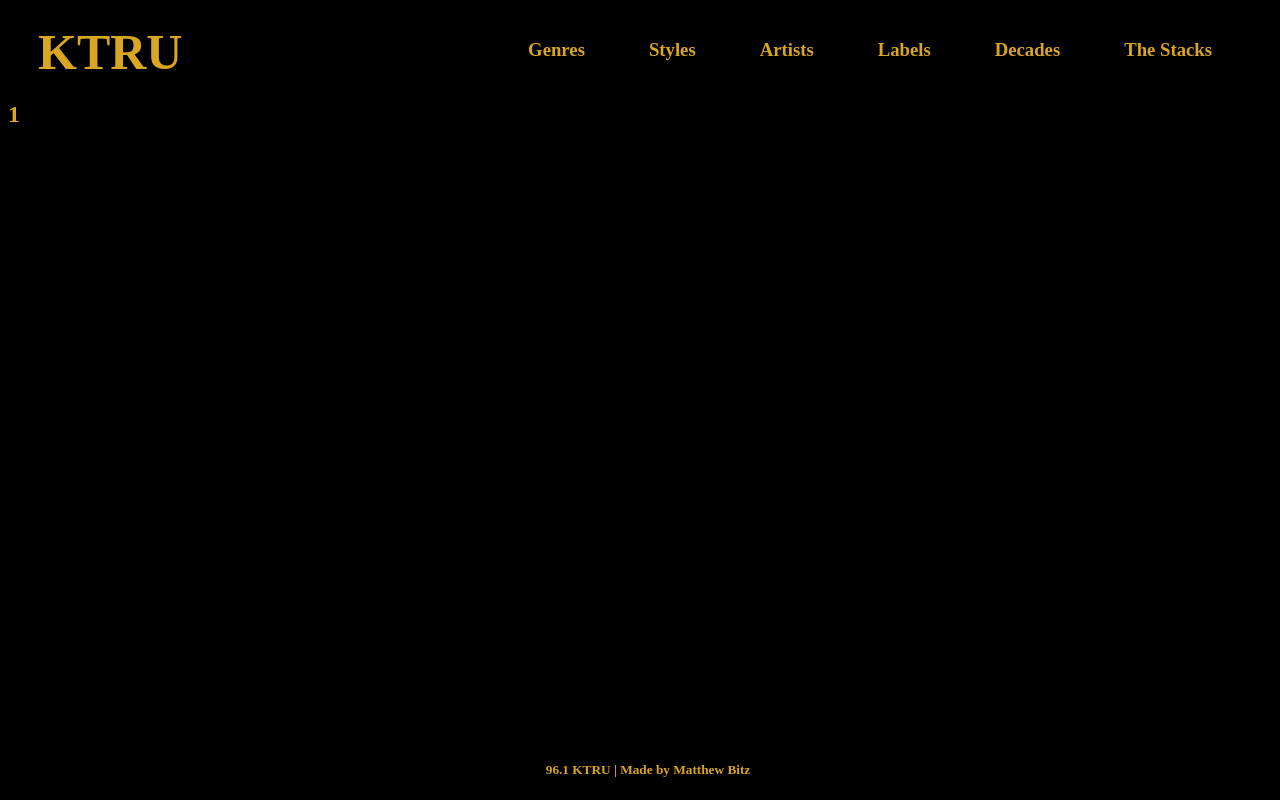
After one commit to matthewlbitz/ktrustacks, a Flask app: page /1 in a window 1280 px wide. The commit adds this page. Run offline with Flask 3, Linux system fonts and the light colour scheme.

Commit message:
Added hyperlinks to the navbar sections

```diff
--- a/app.py
+++ b/app.py
@@ -4,4 +4,8 @@ app = Flask(__name__)
 
 @app.route('/')
 def main():
-    return render_template('index.html')
+    return render_template('base.html')
+
+@app.route('/<section>')
+def genres(section):
+    return render_template('search_section.html', section=section)
--- a/static/styles.css
+++ b/static/styles.css
@@ -13,7 +13,11 @@ h1 {
     padding-top: 15px;
 }
 
-h6 {
+h2 {
+    color: goldenrod;
+}
+
+h5 {
     color: goldenrod;
 }
 
@@ -25,6 +29,10 @@ ul {
 li {
     padding-left: 30px;
     padding-right: 30px;
+}
+
+li:hover {
+    color: grey;
 }
 
 body {
@@ -44,3 +52,9 @@ h6 {
     text-align: center;
     float: center;
 }
+
+a {
+    text-decoration: none;
+    color: inherit;
+    cursor: pointer;
+}
--- /dev/null
+++ b/templates/base.html
@@ -0,0 +1,23 @@
+<!DOCTYPE html>
+<html>
+    <head>
+        <link rel="stylesheet" href="../static/styles.css">
+    </head>
+    <body>
+        <nav>
+        <h1>KTRU</h1>
+        <ul>
+            <li><a href="/genres"><h3>Genres</h3></a></li>
+            <li><a href="/styles"><h3>Styles</h3></a></li>
+            <li><a href="/artists"><h3>Artists</h3></a></li>
+            <li><a href="/labels"><h3>Labels</h3></a></li>
+            <li><a href="/decades"><h3>Decades</h3></a></li>
+            <li><a href="/thestacks"><h3>The Stacks</h3></a></li>
+        </ul>
+        </nav>
+        {% block content %} {% endblock content %}
+    </body>
+    <footer>
+        <h5>96.1 KTRU   |   Made by Matthew Bitz</h5>
+    </footer>
+</html>
--- /dev/null
+++ b/templates/search_section.html
@@ -0,0 +1,5 @@
+{% extends 'base.html' %}
+
+{% block content %}
+<h2>{{ section }}</h2>
+{% endblock content %}
```
Also changed, not shown: templates/index.html (deleted, +0 -21 lines).
